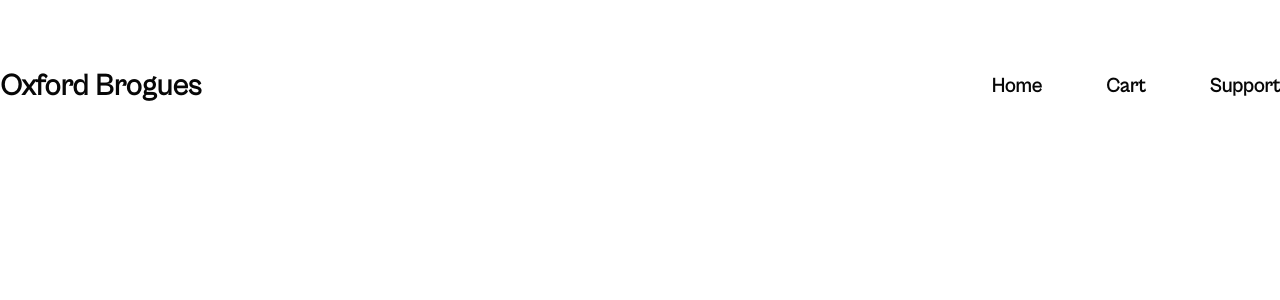
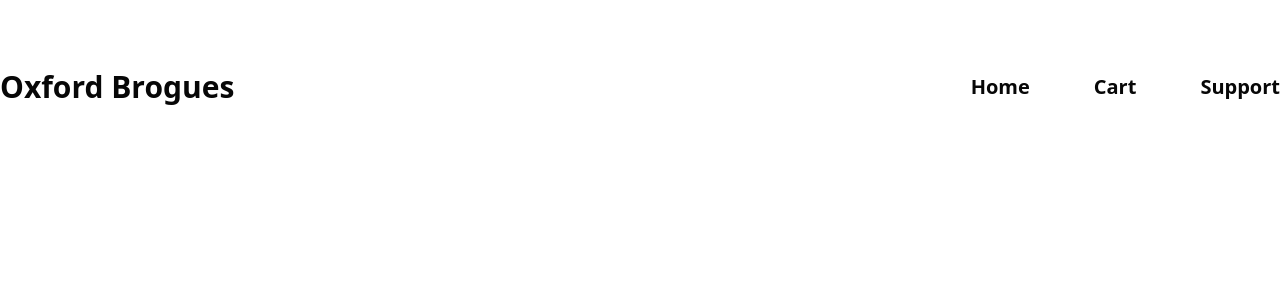
Before and after one commit to monyasau/Erioluwa-Store, a React (Vite) app: page / in a window 1280 px wide. Shown: the top 300 px of the page. Built offline with nearby package versions, Linux system fonts and the light colour scheme.

Commit message:
Added fonts

```diff
--- a/index.html
+++ b/index.html
@@ -3,6 +3,7 @@
   <head>
     <meta charset="UTF-8" />
     <link rel="icon" type="image/svg+xml" href="/vite.svg" />
+    <link rel="stylesheet" href="./src/index.css">
     <meta name="viewport" content="width=device-width, initial-scale=1.0" />
     <title>Oxford Brogues</title>
   </head>
--- a/src/fonts.css
+++ /dev/null
@@ -1,10 +0,0 @@
-
-@font-face {
-    font-family: 'TrajanPro';
-    src: url('./assets/TrajanPro.ttf') format('truetype');
-  }
-
-  @font-face {
-    font-family: 'CabinetGrotesk';
-    src: url('/assets/CabinetGrotesk.otf') format('opentype');
-  }
--- a/src/index.css
+++ b/src/index.css
@@ -1,10 +1,14 @@
 @tailwind base;
 @tailwind components;
 @tailwind utilities;
+
+
 @font-face {
-    font-family: "Cabinet Grotesk";
-    src: url("./assets/CabinetGrotesk.otf") format("opentype");
-}
-*{
-    font-family: "Cabinet Grotesk";
-}
+    font-family: 'TrajanPro';
+    src: url('./assets/TrajanPro.ttf') format('truetype');
+  }
+
+  @font-face {
+    font-family: 'CabinetGrotesk';
+    src: url('./assets/CabinetGrotesk.otf') format('opentype');
+  }
--- a/tailwind.config.js
+++ b/tailwind.config.js
@@ -7,7 +7,7 @@ export default {
   ],
   theme: {
     extend: {
-      colors:{
+      colors: {
         primary: "#070707",
       },
       fontFamily: {
```
